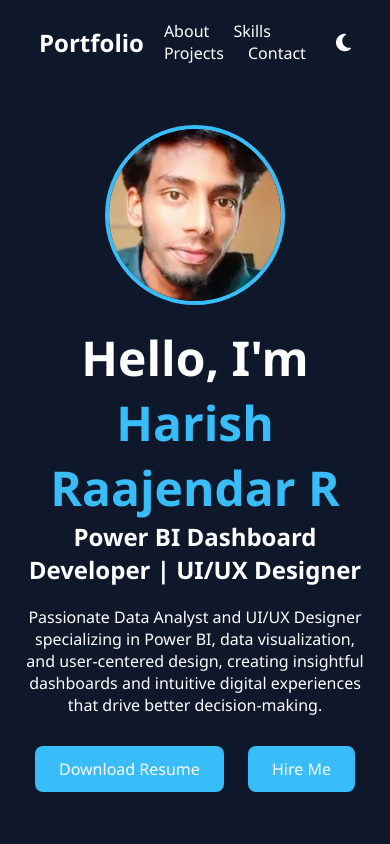
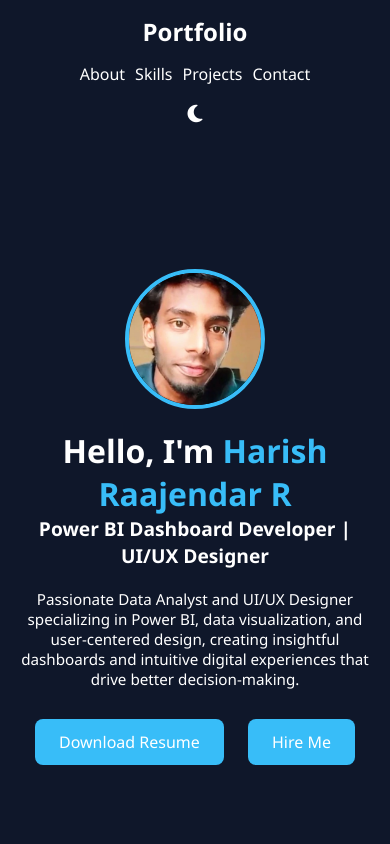
Before and after one commit to harish734/portfolio, a plain HTML site: page index.html in a window 390 px wide. Shown: the top 844 px of the page. Drawn offline with Linux system fonts and the light colour scheme.

Commit message:
Updated portfolio

```diff
--- a/style.css
+++ b/style.css
@@ -196,3 +196,51 @@ footer {
   opacity: 1;
   transform: translateY(0);
 }
+
+@media (max-width: 768px) {
+  header {
+    flex-direction: column;
+    gap: 15px;
+    padding: 15px;
+  }
+
+  nav {
+    display: flex;
+    flex-wrap: wrap;
+    justify-content: center;
+    gap: 10px;
+  }
+
+  nav a {
+    margin: 0;
+  }
+
+  .hero h1 {
+    font-size: 2rem;
+  }
+
+  .hero h2 {
+    font-size: 1.2rem;
+  }
+
+  .hero p {
+    font-size: 0.95rem;
+  }
+
+  section {
+    padding: 50px 5%;
+  }
+
+  .projects {
+    grid-template-columns: 1fr;
+  }
+
+  .skills {
+    grid-template-columns: repeat(2, 1fr);
+  }
+
+  .hero img {
+    width: 140px;
+    height: 140px;
+  }
+}
```
